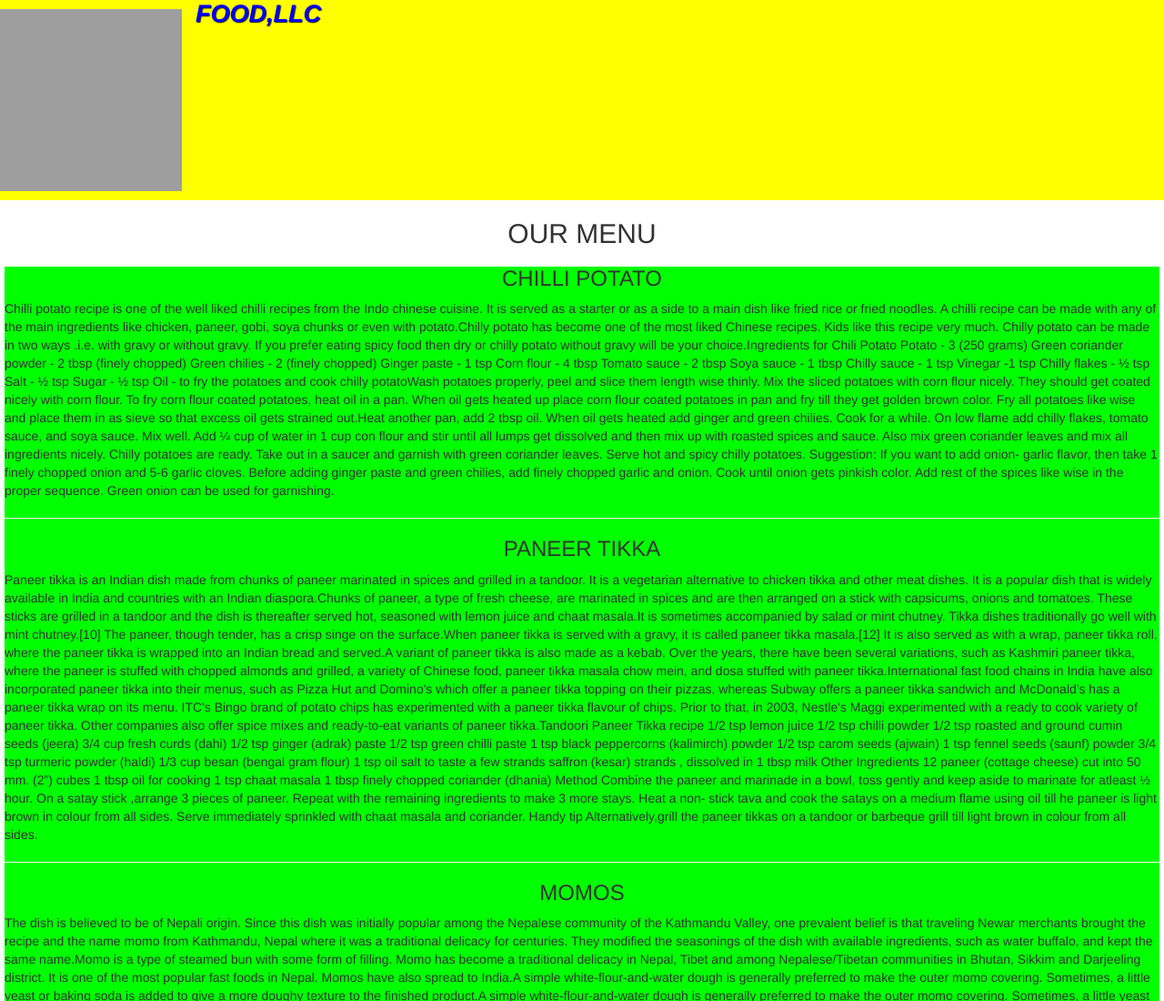
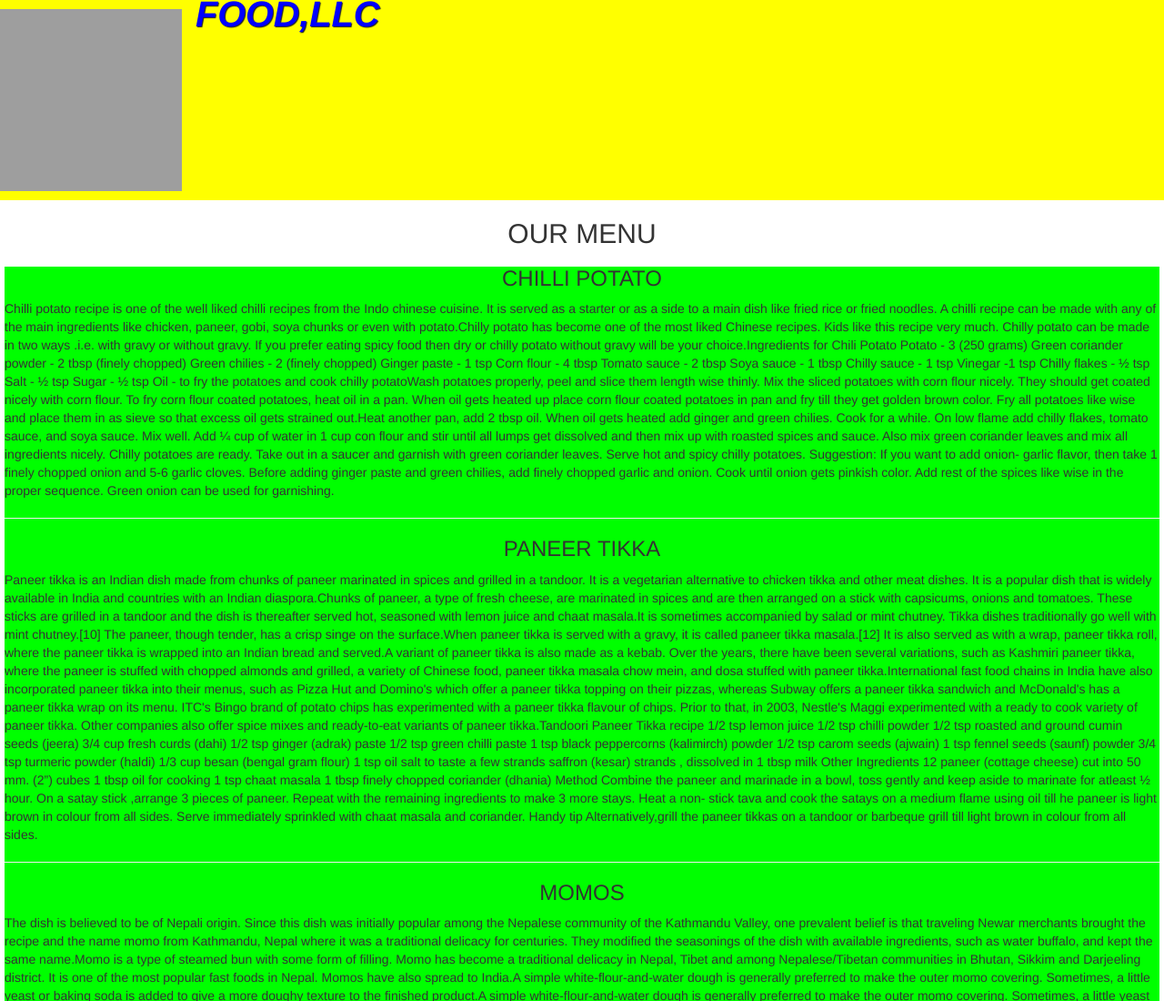
Before and after one commit to kumarakrishna/module-3, a plain HTML site: page test-3/food.html in a window 1280 px wide. Shown: the top 1100 px of the page at 91% size. Drawn offline with nearby package versions, Linux system fonts and the light colour scheme; grey boxes are pictures that could not be loaded; a script that the page names is missing.

Commit message:
small additon to our page

```diff
--- a/test-3/styles.css
+++ b/test-3/styles.css
@@ -12,7 +12,7 @@
 	.navbar-brand h1{
 		font-style: italic;
 		color: #0000ff;
-		font-size: 1.5em;
+		font-size: 2.2em;
 		text-transform: uppercase;
 		font-weight: bold;
 		margin-top: 0px;
```
